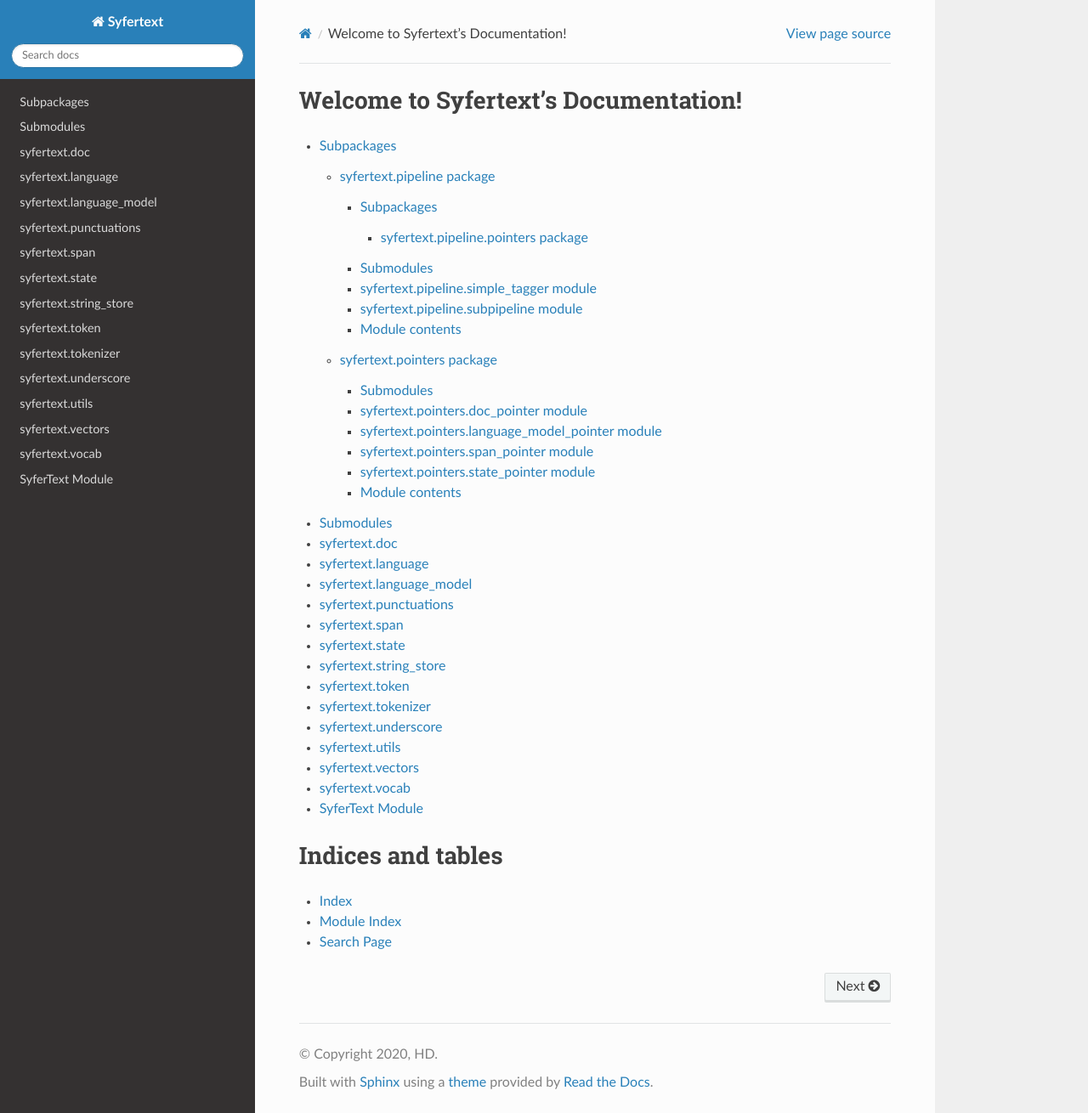
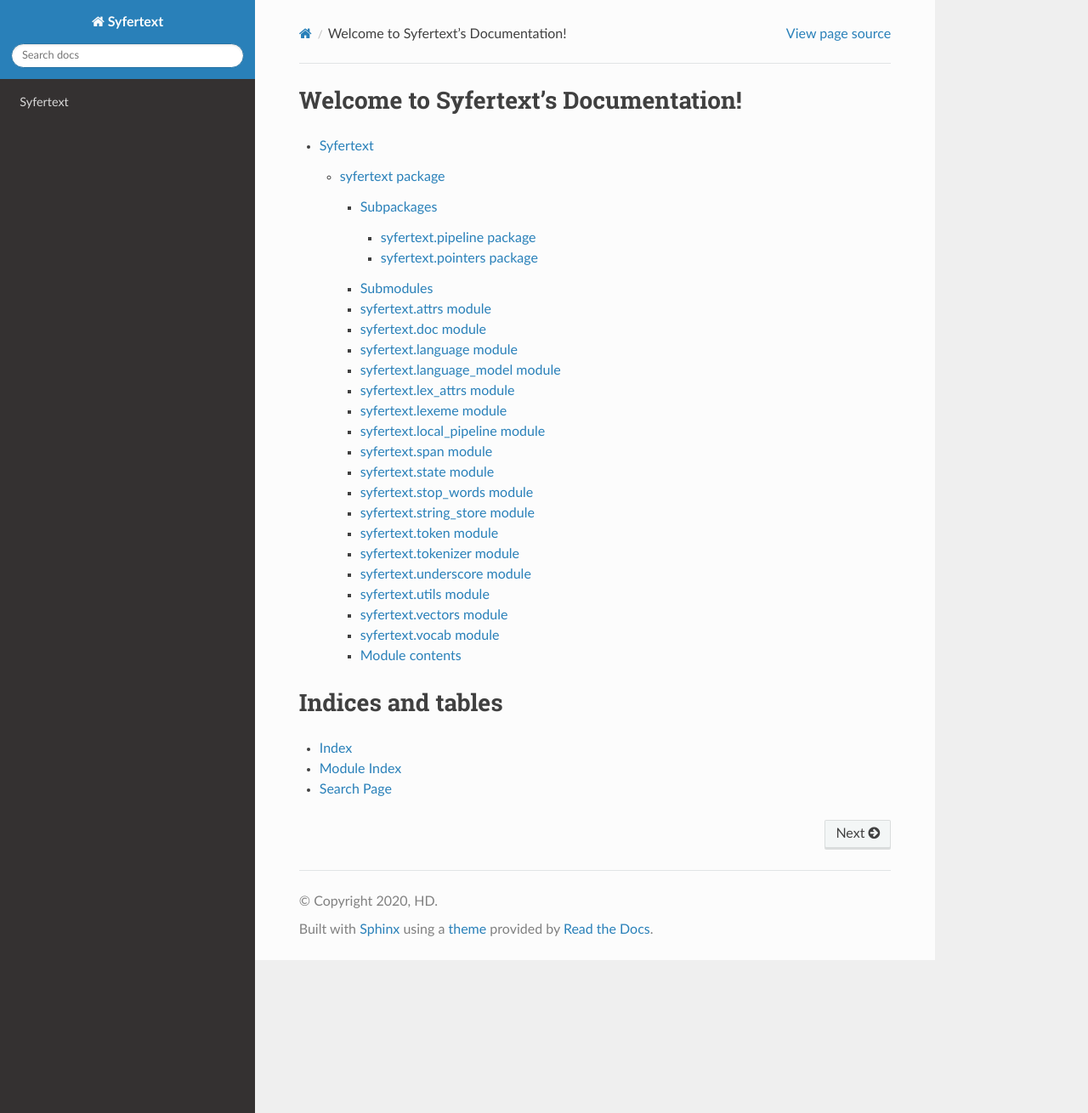
Before and after one commit to OpenMined/SyferText, a Sphinx documentation site: the page built from docs/source/index.rst, in a window 1280 px wide and 1310 px high. Shown: the whole window at 85% size. Built offline with Sphinx 7.4.7 and the Read the Docs theme 2.0.0, drawn with Linux system fonts in a browser that asks for light colours.

Commit message:
Docs updated

```diff
--- a/docs/source/index.rst
+++ b/docs/source/index.rst
@@ -9,7 +9,7 @@
 .. toctree::
    :maxdepth: 4
 
-   syfertext
+   modules
 
 
 Indices and tables
--- a/docs/source/syfertext.pipeline.pointers.rst
+++ b/docs/source/syfertext.pipeline.pointers.rst
@@ -11,11 +11,3 @@
    :members:
    :undoc-members:
    :show-inheritance:
-
-Module contents
----------------
-
-.. automodule:: syfertext.pipeline.pointers
-   :members:
-   :undoc-members:
-   :show-inheritance:
--- a/docs/source/syfertext.pipeline.rst
+++ b/docs/source/syfertext.pipeline.rst
@@ -27,11 +27,3 @@
    :members:
    :undoc-members:
    :show-inheritance:
-
-Module contents
----------------
-
-.. automodule:: syfertext.pipeline
-   :members:
-   :undoc-members:
-   :show-inheritance:
--- a/docs/source/syfertext.pointers.rst
+++ b/docs/source/syfertext.pointers.rst
@@ -35,11 +35,3 @@
    :members:
    :undoc-members:
    :show-inheritance:
-
-Module contents
----------------
-
-.. automodule:: syfertext.pointers
-   :members:
-   :undoc-members:
-   :show-inheritance:
--- a/docs/source/syfertext.rst
+++ b/docs/source/syfertext.rst
@@ -9,9 +11,17 @@
    syfertext.pointers
 
 Submodules
------------
+----------
 
-syfertext.doc
+syfertext.attrs module
+----------------------
+
+.. automodule:: syfertext.attrs
+   :members:
+   :undoc-members:
+   :show-inheritance:
+
+syfertext.doc module
 --------------------
 
 .. automodule:: syfertext.doc
@@ -19,7 +29,7 @@
    :undoc-members:
    :show-inheritance:
 
-syfertext.language
+syfertext.language module
 -------------------------
 
 .. automodule:: syfertext.language
@@ -27,7 +37,7 @@
    :undoc-members:
    :show-inheritance:
 
-syfertext.language\_model
+syfertext.language\_model module
 --------------------------------
 
 .. automodule:: syfertext.language_model
@@ -35,15 +45,32 @@
    :undoc-members:
    :show-inheritance:
 
-syfertext.punctuations
------------------------------
+syfertext.lex\_attrs module
+---------------------------
 
-.. automodule:: syfertext.punctuations
+.. automodule:: syfertext.lex_attrs
    :members:
    :undoc-members:
    :show-inheritance:
 
-syfertext.span
+syfertext.lexeme module
+-----------------------
+
+.. automodule:: syfertext.lexeme
+   :members:
+   :undoc-members:
+   :show-inheritance:
+
+syfertext.local\_pipeline module
+--------------------------------
+
+.. automodule:: syfertext.local_pipeline
+   :members:
+   :undoc-members:
+   :show-inheritance:
+
+
+syfertext.span module
 ---------------------
 
 .. automodule:: syfertext.span
@@ -51,7 +78,7 @@
    :undoc-members:
    :show-inheritance:
 
-syfertext.state
+syfertext.state module
 ----------------------
 
 .. automodule:: syfertext.state
@@ -59,7 +86,15 @@
    :undoc-members:
    :show-inheritance:
 
-syfertext.string\_store
+syfertext.stop\_words module
+----------------------------
+
+.. automodule:: syfertext.stop_words
+   :members:
+   :undoc-members:
+   :show-inheritance:
+
+syfertext.string\_store module
 ------------------------------
 
 .. automodule:: syfertext.string_store
@@ -67,7 +102,7 @@
    :undoc-members:
    :show-inheritance:
 
-syfertext.token
+syfertext.token module
 ----------------------
 
 .. automodule:: syfertext.token
@@ -76,7 +111,7 @@
    :show-inheritance:
 
 
-syfertext.tokenizer
+syfertext.tokenizer module
 --------------------------
 
 .. automodule:: syfertext.tokenizer
@@ -84,7 +119,7 @@
    :undoc-members:
    :show-inheritance:
 
-syfertext.underscore
+syfertext.underscore module
 ---------------------------
 
 .. automodule:: syfertext.underscore
@@ -92,7 +127,7 @@
    :undoc-members:
    :show-inheritance:
 
-syfertext.utils
+syfertext.utils module
 ----------------------
 
 .. automodule:: syfertext.utils
@@ -100,7 +135,7 @@
    :undoc-members:
    :show-inheritance:
 
-syfertext.vectors
+syfertext.vectors module
 ------------------------
 
 .. automodule:: syfertext.vectors
@@ -108,7 +143,7 @@
    :undoc-members:
    :show-inheritance:
 
-syfertext.vocab
+syfertext.vocab module
 ----------------------
 
 .. automodule:: syfertext.vocab
@@ -116,7 +151,7 @@
    :undoc-members:
    :show-inheritance:
 
-SyferText Module
+Module contents
 ---------------
 
 .. automodule:: syfertext
```
Also changed, not shown: other parts of docs/source/syfertext.rst (+2 -0 lines), docs/source/modules.rst (added, +7 -0 lines).
